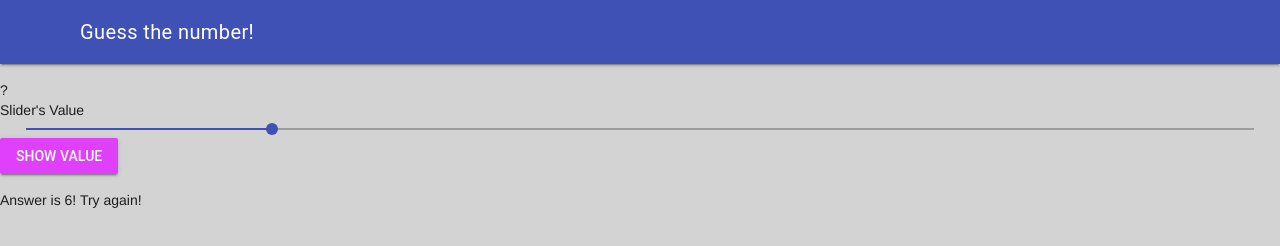
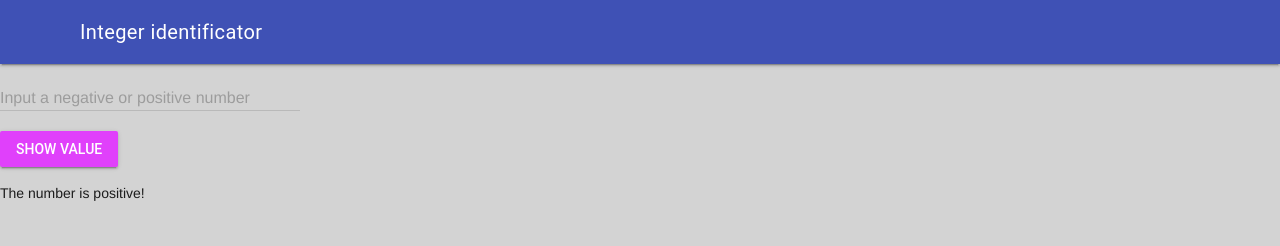
Before and after one commit to AvaVenturino/ICS20-Unit-5-02-JS, a plain HTML site: page index.html in a window 1280 px wide. Both pictures are taken after a click on the button "SHOW VALUE". Drawn offline with nearby package versions, Linux system fonts and the light colour scheme.

Commit message:
edited js and html

```diff
--- a/index.html
+++ b/index.html
@@ -1,16 +1,16 @@
 <!DOCTYPE html>
-<!--ICS20-Unit-5-01-JS-->
+<!--ICS20-Unit-5-02-JS-->
 <html lang="en-ca">
   <head>
     <meta charset="utf-8">
-    <meta name="description" content=" Converting Fahrenheit to Celsius, with JavaScript">
+    <meta name="description" content="Integer identificator, with JavaScript">
     <meta name="keywords" content="mths, ics2o">
     <meta name="author" content="Ava Venturino">
     <meta name="viewport" content="width=device-width, initial-scale=1.0">
     <meta name="theme-color" content="#FFFFFF" />
     <title>Try to guess the number!</title>
-    <link rel="canonical" href="https://AvaVenturino.github.io/ICS20-Unit-5-01-JS/" />
-    <link rel="manifest" href="/ICS20-Unit-5-01-JS/manifest.webmanifest" />
+    <link rel="canonical" href="https://AvaVenturino.github.io/ICS20-Unit-5-02-JS/" />
+    <link rel="manifest" href="/ICS20-Unit-5-02-JS/manifest.webmanifest" />
     <link rel="stylesheet" href="./css/style.css" />
     <!-- None blocking for Lighthouse report -->
     <!-- https://stackoverflow.com/questions/32759272/how-to-load-css-asynchronously -->
@@ -20,33 +20,29 @@
     <link rel="icon" type="image/png" sizes="32x32" href="favicon-32x32.png" />
     <link rel="icon" type="image/png" sizes="16x16" href="favicon-16x16.png" />
   </head>
-  <title>My first Slider</title>
+  <title>Integer identificator</title>
   <body>
     <script defer src="https://code.getmdl.io/1.3.0/material.min.js"></script>
     <script src="./js/script.js"></script>
     <div class="mdl-layout mdl-js-layout mdl-layout--fixed-header">
       <header class="mdl-layout__header">
         <div class="mdl-layout__header-row">
-          <span class="mdl-layout-title">Guess the number!</span>
+          <span class="mdl-layout-title">Integer identificator</span>
         </div>
       </header>
       <main class="mdl-layout__content">
-        <p></p>
-        <div id="slider-value">
-          ?
-        </div>
-        <!-- Slider with Starting Value -->
-        <label>
-          Slider's Value
-          <input id = "slider" class="mdl-slider mdl-js-slider" type="range"
-          min="1" max="6" value="2" tabindex="0"
-          onchange = "updateSliderValue(this.value)">
-        </label>
+        <!-- Numeric Textfield -->
+       <form action="#">
+       <div class="mdl-textfield mdl-js-textfield">
+        <input class="mdl-textfield__input" type="text" pattern="-?[0-9]*(\.[0-9]+)?" id="numbervalue">
+        <label class="mdl-textfield__label" for="numbervalue">Input a negative or positive number</label>
+       <span class="mdl-textfield__error">Input is not a number!</span>
+       </div>
+   </form>
         <!-- Raised button with ripple -->
         <button
           class="mdl-button mdl-js-button mdl-button--raised mdl-js-ripple-effect mdl-button--accent"
-          onclick="myButtonClicked()"
-        >
+          onclick="myButtonClicked()"/>
           Show Value
         </button>
         <!-- basic text -->
--- a/js/script.js
+++ b/js/script.js
@@ -7,37 +7,22 @@
 /**
  * Check servie worker.
  */
-if (navigator.serviceWorker) {
-  navigator.serviceWorker.register("/ICS20-Unit-5-01-JS/sw.js", {
-    scope: "/ICS20-Unit-5-01-JS/",
-  });
+ if (navigator.serviceWorker) {
+  navigator.serviceWorker.register("/ICS20-Unit-5-02-JS/sw.js", {
+    scope: "/ICS20-Unit-5-02-JS/",
+  })
 }
 
-const randomNumber = Math.floor(Math.random() * 6) + 1;
-
-/**
- * This function updates the slider value.
- */
-function updateSliderValue(valueFromSlider) {
-  document.getElementById("slider-value").innerHTML = valueFromSlider;
-}
-
-/**
- * This function compares slider with random number.
- */
-function myButtonClicked() {
-  const sliderValue = slider.value;
+  // input
+  function myButtonClicked() {
+  const numbervalue = parseInt(document.getElementById("numbervalue").value);
 
   // process
-  if (sliderValue == randomNumber) {
+  if (numbervalue < 0) {
     document.getElementById("answer").innerHTML =
-      "Answer is " + randomNumber + "!" + " Congratulations!";
-    // console.log("Congratulations!")
-  }
-  //  block of code to be executed if condition1 is true
-  if (sliderValue != randomNumber) {
+    "The number is negative!"
+  } else {
     document.getElementById("answer").innerHTML =
-      "Answer is " + randomNumber + "!" + " Try again!";
-    // console.log("Try again!")
+    "The number is positive!"
   }
 }
```
Also changed, not shown: designs/flowchart.png (added), 1 other file.
